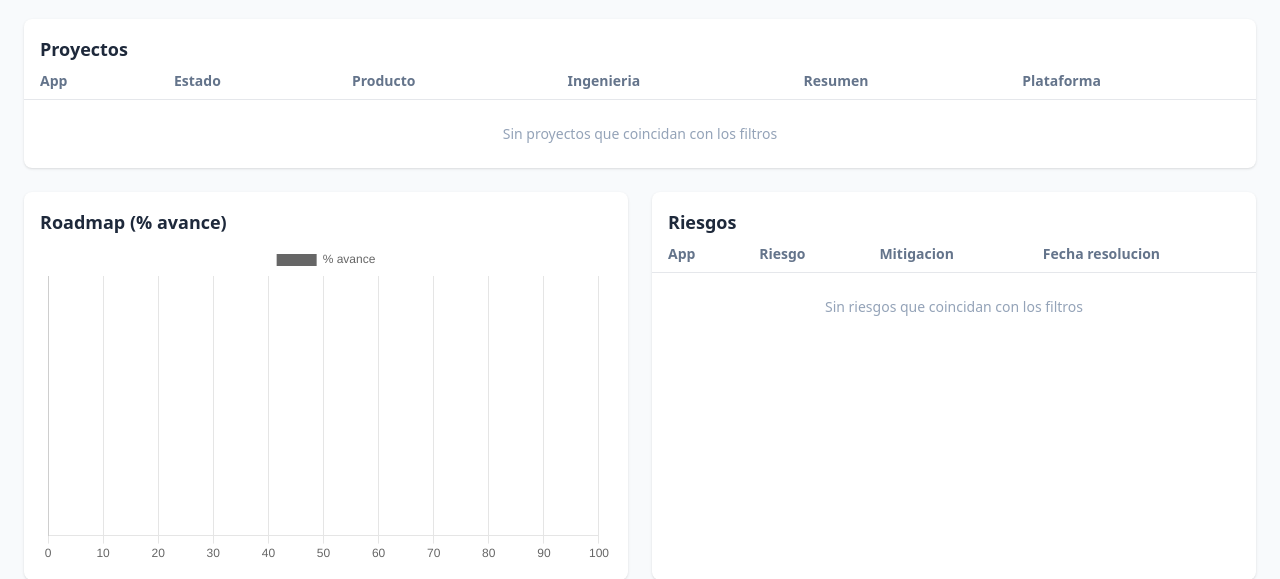
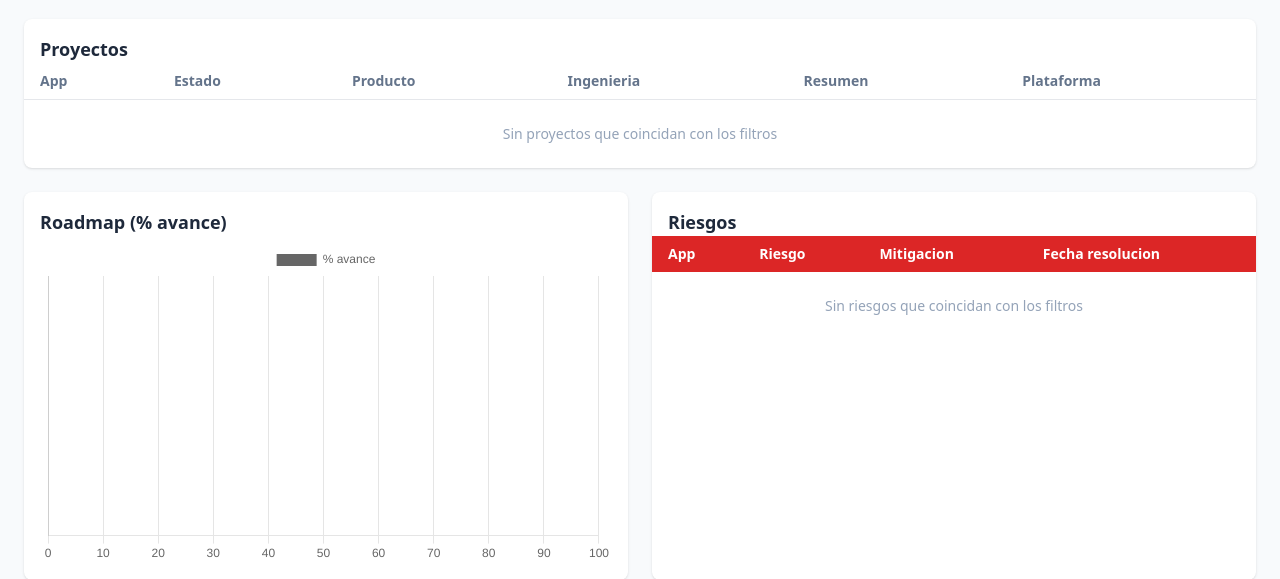
Before and after one commit to karolurena0-cloud/mx-cam-initiatives-dashboard, a FastAPI app: page / in a window 1280 px wide. Shown: the part 724-1303 px from the top of the page. Run offline with FastAPI, Linux system fonts and the light colour scheme; data that the repository does not hold is empty; some libraries are stand-ins or nearby versions.

Commit message:
Encabezado de tabla de Riesgos en rojo (alude al concepto)
bg-red-600 con texto blanco -- contraste ~4.83:1, cumple WCAG AA para
texto normal. Solo afecta la tabla de Risk, la de Projects queda igual.

```diff
--- a/app/templates/partials/content.html
+++ b/app/templates/partials/content.html
@@ -152,7 +152,7 @@
     <section class="bg-white rounded-lg shadow overflow-x-auto">
         <h2 class="text-lg font-semibold px-4 pt-4">Riesgos</h2>
         <table class="min-w-full text-sm">
-            <thead class="text-left text-slate-500 border-b">
+            <thead class="text-left text-white bg-red-600">
                 <tr>
                     <th scope="col" class="px-4 py-2">App</th>
                     <th scope="col" class="px-4 py-2">Riesgo</th>
```
